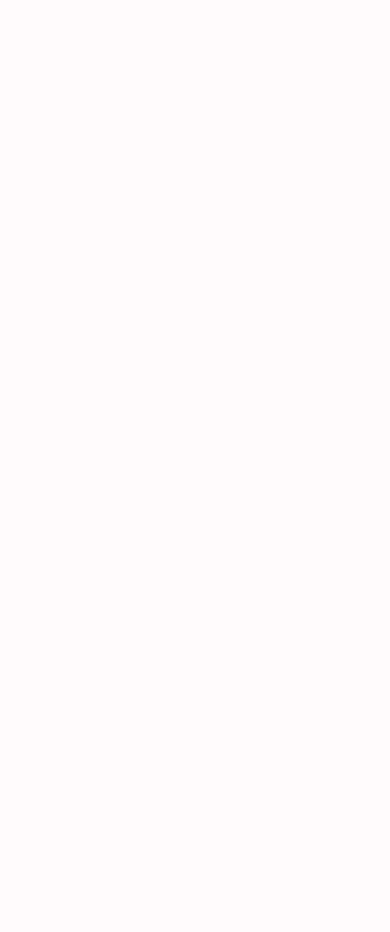
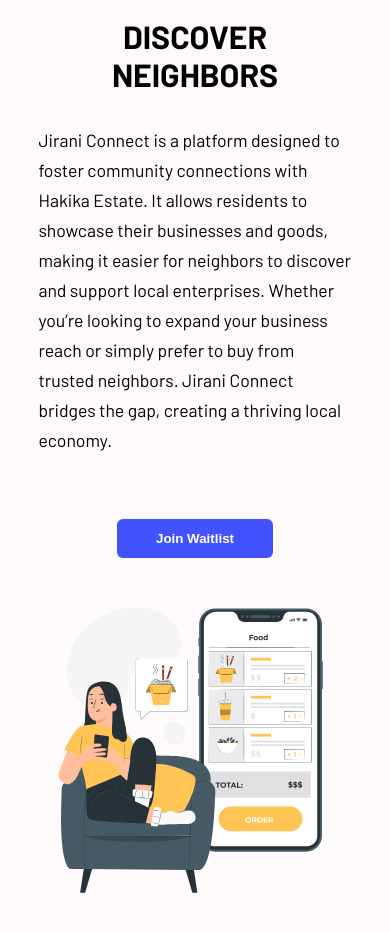
Before and after one commit to Zavi254/Jirani-Connect, a React (Vite) app: page / in a window 390 px wide. Shown: the part 860-1792 px from the top of the page. Before the commit the page ends 845 px from the top, so only its background shows below. Built offline with nearby package versions, Linux system fonts and the light colour scheme.

Commit message:
Implemented the mobile discover neighbour section

```diff
--- a/src/App.jsx
+++ b/src/App.jsx
@@ -1,3 +1,4 @@
+import Discover from "./components/Discover";
 import Header from "./components/Header";
 import HeroSection from "./components/HeroSection";
 
@@ -6,6 +7,7 @@ function App() {
     <div className="container">
       <Header />
       <HeroSection />
+      <Discover />
     </div>
   );
 }
--- /dev/null
+++ b/src/components/Discover.jsx
@@ -0,0 +1,26 @@
+import "../styles/Discover.css";
+
+const Discover = () => {
+  return (
+    <section id="discover">
+      <div className="discover-container">
+        <img src="/assets/order-food-image.svg" alt="" className="discover-image" />
+        <div className="discover-content">
+          <h2>DISCOVER NEIGHBORS</h2>
+          <p>
+            Jirani Connect is a platform designed to foster community
+            connections with Hakika Estate. It allows residents to showcase
+            their businesses and goods, making it easier for neighbors to
+            discover and support local enterprises. Whether you’re looking to
+            expand your business reach or simply prefer to buy from trusted
+            neighbors. Jirani Connect bridges the gap, creating a thriving local
+            economy.
+          </p>
+          <button className="join-button discover-join-button">Join Waitlist</button>
+        </div>
+      </div>
+    </section>
+  );
+};
+
+export default Discover;
--- a/src/index.css
+++ b/src/index.css
@@ -1,6 +1,6 @@
 @import "../src/styles/hamburger.css";
 @import "../src/styles/Header.css";
-
+@import "../src/styles/Discover.css";
 * {
   margin: 0;
   padding: 0;
@@ -134,31 +134,49 @@ nav {
   }
 
   /* Hero section */
-  .hero-section-content h1{
+  .hero-section-content h1 {
     font-size: 2.5rem;
     line-height: 50px;
     margin-bottom: 2rem;
     font-weight: 600;
   }
-  .hero-section-content p{
+  .hero-section-content p {
     line-height: 30px;
   }
-  .hero-container{
+  .hero-container {
     margin-top: 2rem;
   }
-  #hero-section{
+  #hero-section {
     padding: 80px 0 0 0;
   }
-  .join-waitlist-container{
+  .join-waitlist-container {
     margin-top: 3rem;
     display: flex;
     width: 100%;
   }
-  .email-input{
+  .email-input {
     flex: 1;
     padding: 1rem 1.4rem;
   }
   /* End of Hero Section */
+
+  /* Discover Section*/
+  .discover-container{
+    flex-direction: column-reverse;
+    gap: 2rem;
+    text-align: center;
+  }
+  .discover-content h2{
+    margin-bottom: 2rem;
+  }
+  .discover-content p{
+    text-align: left;
+  }
+  .discover-join-button{
+    width: 50%;
+  }
+
+  /* End of Discover Section */
 }
 
 @media (min-width: 768px) and (max-width: 1024px) {
@@ -201,38 +219,86 @@ nav {
     padding: 7px 7px;
   }
   /* Hero section */
-  .join-waitlist-container{
+  .join-waitlist-container {
     margin-top: 3rem;
     display: flex;
     width: 80%;
   }
-  .email-input{
+  .email-input {
     flex: 1;
   }
   /* End of Hero section */
+
+  /* Discover section */
+.discover-container{
+  gap: 2rem;
+  flex-wrap: nowrap;
+  padding: 0%;
+}
+.discover-container h2{
+  margin-bottom: 2rem;
+}
+#hero-section{
+  padding: 7rem 0;
+}
+.discover-container p{
+  text-align: left;
+}
+.discover-image{
+  width: 50%;
+}
+.discover-join-button{
+  width: 50%;
 }
 
-@media (min-width: 1025px) and (max-width: 1200px){
-  nav{
+  /* End Discover section */
+}
+
+@media (min-width: 1025px) and (max-width: 1200px) {
+  nav {
     padding: 1.5rem 1rem;
   }
-  .nav-links{
+  .nav-links {
     gap: 2rem;
   }
   /* Hero section */
-  .hero-section-content h1{
+  .hero-section-content h1 {
     font-size: 3rem;
   }
-  .hero-image{
+  .hero-image {
     width: 100%;
   }
   /* End of Hero section */
+  /* Discover Section */
+  .discover-container{
+    gap: 2rem;
+    flex-wrap: nowrap;
+    padding: 0%;
+  }
+  .discover-container h2{
+    margin-bottom: 2rem;
+  }
+  #hero-section{
+    padding: 7rem 0;
+  }
+  .discover-container p{
+    text-align: left;
+  }
+  .discover-image{
+    width: 50%;
+  }
+  .discover-join-button{
+    width: 50%;
+  }
+
+  /* End of Discover section */
 }
 
 @media (min-width: 1201px) {
   /* Hero-section */
-  .hero-image{
+  .hero-image {
     width: 90%;
   }
   /* End of Hero-section */
+
 }
--- /dev/null
+++ b/src/styles/Discover.css
@@ -0,0 +1,26 @@
+.discover-container{
+    display: flex;
+    align-items: center;
+    flex-wrap: wrap;
+    gap: 10rem;
+    padding: 2rem;
+}
+
+.discover-content{
+    flex: 1;
+}
+
+.discover-content h2{
+    font-weight: 700;
+    font-size: 2rem;
+    margin-bottom: 4rem;
+}
+.discover-content p{
+    margin-bottom: 4rem;
+    margin-top: 2rem;
+    line-height: 30px;
+    font-size: 1.1rem;
+}
+.discover-join-button{
+    width: 50%;
+}
```
Also changed, not shown: public/assets/order-food-image.svg (added).
